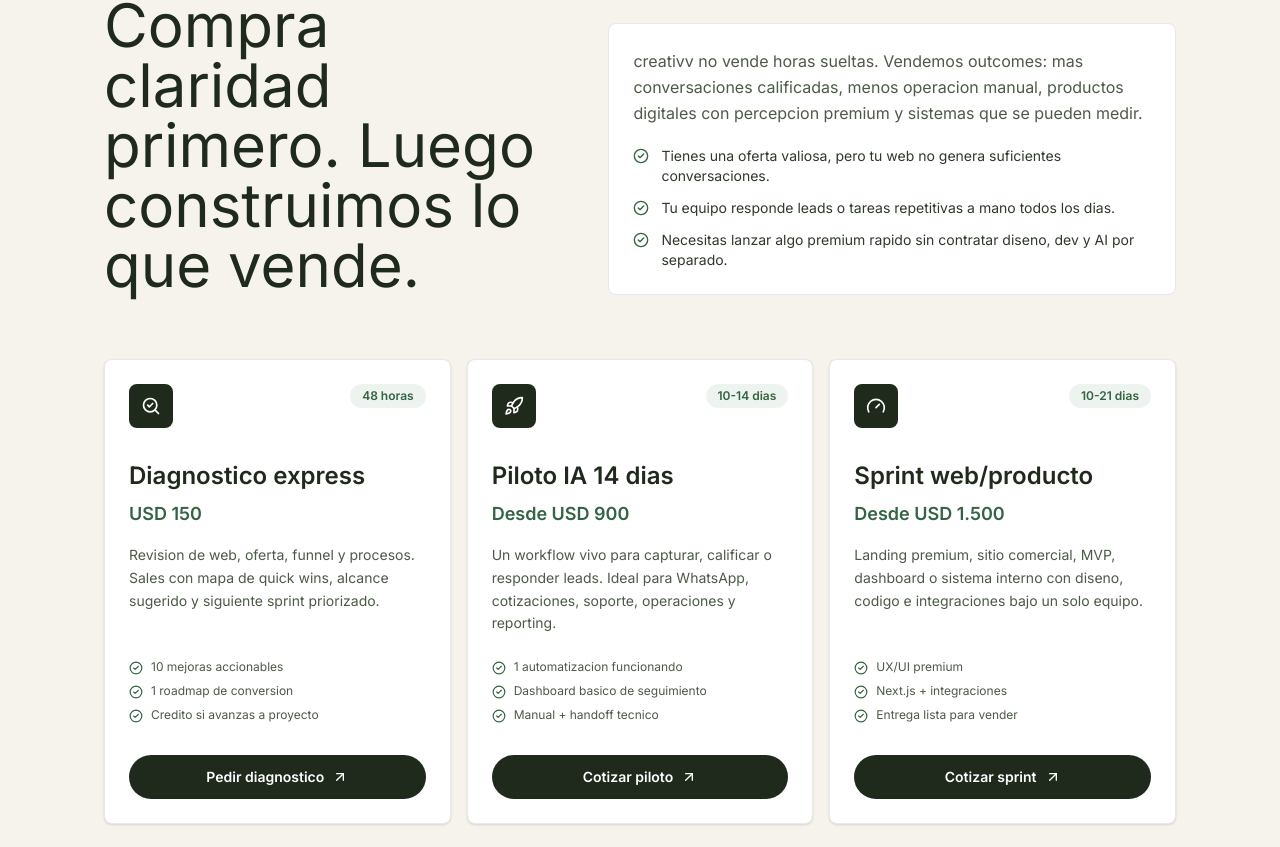
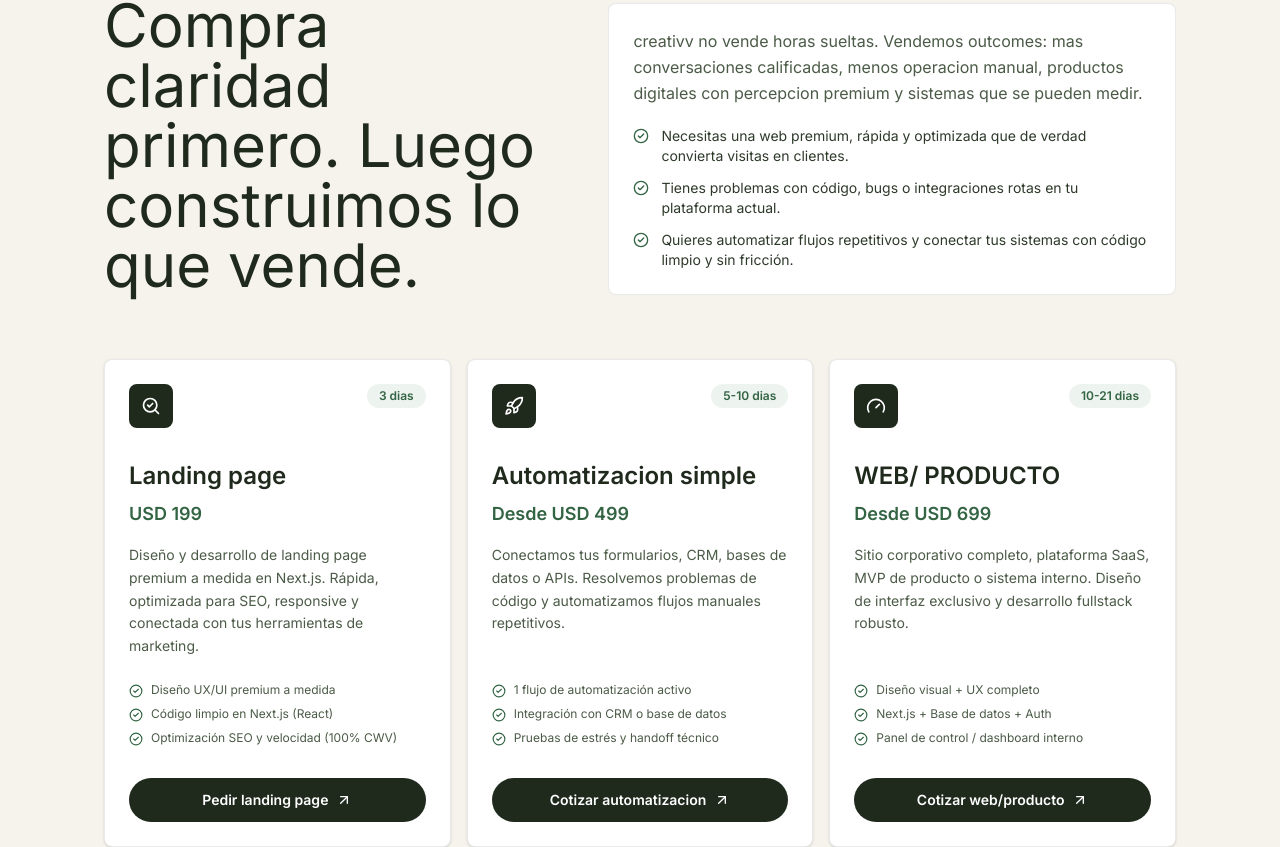
Before and after one commit to adriaavila/creativ3, a Next.js app: page / in a window 1280 px wide. Shown: the part 885-1732 px from the top of the page. Built offline with nearby package versions, Linux system fonts and the light colour scheme; a web font is replaced by a local one.

Commit message:
feat(pricing): update packages & prices to focus on custom webdev and code integrations

```diff
--- a/src/app/clinicas/page.tsx
+++ b/src/app/clinicas/page.tsx
@@ -5,7 +5,7 @@
 export const metadata: Metadata = {
   title: "IA y websites para clinicas",
   description:
-    "Diagnostico express, landing premium y automatizacion WhatsApp para clinicas esteticas, wellness y servicios de salud privada.",
+    "Landings premium, desarrollo web a medida y automatizaciones para clinicas esteticas, wellness y servicios de salud privada.",
 };
 
 export default function ClinicasPage() {
--- a/src/app/cotizar/page.tsx
+++ b/src/app/cotizar/page.tsx
@@ -5,31 +5,31 @@
 
 const OPTIONS = [
   {
-    name: "Diagnostico express",
-    price: "USD 150",
-    bestFor: "Quieres claridad antes de gastar en diseño, desarrollo o IA.",
-    delivery: "48 horas",
-    points: ["Auditoria de oferta, web y funnel", "10 quick wins ordenados por impacto", "Se acredita si avanzas a proyecto"],
+    name: "Landing page",
+    price: "USD 199",
+    bestFor: "Quieres una presencia online premium, rápida y optimizada para convertir.",
+    delivery: "3 dias",
+    points: ["Diseño UX/UI premium a medida", "Código limpio en Next.js (React)", "Optimización SEO y velocidad de carga"],
     message:
-      "Hola, quiero comprar el diagnostico express de creativv. Mi web/proyecto es:",
+      "Hola, quiero cotizar la landing page de USD 199 con creativv. Mi negocio es:",
   },
   {
-    name: "Piloto IA",
-    price: "Desde USD 900",
-    bestFor: "Ya tienes conversaciones o tareas repetitivas que consumen equipo.",
-    delivery: "10-14 dias",
-    points: ["Workflow IA funcionando", "Integracion con WhatsApp, email o CRM", "Medicion diaria de leads, ahorro o respuesta"],
+    name: "Automatizacion simple",
+    price: "Desde USD 499",
+    bestFor: "Quieres ahorrar tiempo conectando tus formularios, CRM, bases de datos o APIs.",
+    delivery: "5-10 dias",
+    points: ["1 flujo de automatización activo", "Integración con CRM o base de datos", "Pruebas de estrés y handoff técnico"],
     message:
-      "Hola, quiero cotizar un piloto IA con creativv. El proceso que quiero automatizar es:",
+      "Hola, quiero cotizar una automatizacion simple con creativv. El proceso que quiero automatizar es:",
   },
   {
-    name: "Sprint web/producto",
-    price: "Desde USD 1.500",
-    bestFor: "Necesitas una presencia o producto que se sienta premium y funcione.",
+    name: "WEB/ PRODUCTO",
+    price: "Desde USD 699",
+    bestFor: "Necesitas una plataforma web custom, SaaS o MVP completo con código escalable.",
     delivery: "10-21 dias",
-    points: ["Direccion visual + UX", "Next.js + integraciones", "Entrega lista para vender, medir u operar"],
+    points: ["Diseño de interfaz UX/UI completo", "Desarrollo frontend/backend en Next.js", "Dashboard o panel de control"],
     message:
-      "Hola, quiero cotizar un sprint web/producto con creativv. Necesito construir:",
+      "Hola, quiero cotizar una web o producto completo con creativv. Necesito construir:",
   },
 ];
 
--- a/src/components/landing/Hero.tsx
+++ b/src/components/landing/Hero.tsx
@@ -21,7 +21,7 @@
 ];
 
 const AUDIT_WHATSAPP_URL = whatsappUrl(
-  "Hola, quiero un diagnostico express con creativv. Mi objetivo es conseguir mas leads, mejorar mi web o automatizar un proceso con IA."
+  "Hola, quiero cotizar un desarrollo web, landing page o automatización con creativv. Mi objetivo es:"
 );
 
 export default function Hero() {
@@ -91,7 +91,7 @@
             href="/cotizar"
             className="ml-2 bg-[#1f2a1d] hover:bg-[#2a3827] text-white text-sm font-medium px-5 py-2.5 rounded-full transition-colors"
           >
-            Pedir diagnostico
+            Pedir presupuesto
           </Link>
         </div>
 
@@ -187,13 +187,13 @@
               <MessageCircle className="w-4 h-4" />
               WhatsApp
             </a>
-            <a
+            <Link
               href="/cotizar"
               onClick={() => setMenuOpen(false)}
               className="mt-2 inline-block text-center bg-[#1f2a1d] hover:bg-[#2a3827] text-white text-sm font-semibold px-5 py-3 rounded-full transition-colors"
             >
-              Pedir diagnostico
-            </a>
+              Pedir presupuesto
+            </Link>
           </div>
         </div>
       </div>
--- a/src/components/landing/OfertaSection.tsx
+++ b/src/components/landing/OfertaSection.tsx
@@ -4,43 +4,43 @@
 const OFFERS = [
   {
     icon: SearchCheck,
-    name: "Diagnostico express",
-    price: "USD 150",
-    timeline: "48 horas",
-    desc: "Revision de web, oferta, funnel y procesos. Sales con mapa de quick wins, alcance sugerido y siguiente sprint priorizado.",
-    outcomes: ["10 mejoras accionables", "1 roadmap de conversion", "Credito si avanzas a proyecto"],
-    cta: "Pedir diagnostico",
+    name: "Landing page",
+    price: "USD 199",
+    timeline: "3 dias",
+    desc: "Diseño y desarrollo de landing page premium a medida en Next.js. Rápida, optimizada para SEO, responsive y conectada con tus herramientas de marketing.",
+    outcomes: ["Diseño UX/UI premium a medida", "Código limpio en Next.js (React)", "Optimización SEO y velocidad (100% CWV)"],
+    cta: "Pedir landing page",
     message:
-      "Hola, quiero comprar el diagnostico express de creativv. Mi web/proyecto es:",
+      "Hola, quiero cotizar la landing page de USD 199 con creativv. Mi negocio es:",
   },
   {
     icon: Rocket,
-    name: "Piloto IA 14 dias",
-    price: "Desde USD 900",
-    timeline: "10-14 dias",
-    desc: "Un workflow vivo para capturar, calificar o responder leads. Ideal para WhatsApp, cotizaciones, soporte, operaciones y reporting.",
-    outcomes: ["1 automatizacion funcionando", "Dashboard basico de seguimiento", "Manual + handoff tecnico"],
-    cta: "Cotizar piloto",
+    name: "Automatizacion simple",
+    price: "Desde USD 499",
+    timeline: "5-10 dias",
+    desc: "Conectamos tus formularios, CRM, bases de datos o APIs. Resolvemos problemas de código y automatizamos flujos manuales repetitivos.",
+    outcomes: ["1 flujo de automatización activo", "Integración con CRM o base de datos", "Pruebas de estrés y handoff técnico"],
+    cta: "Cotizar automatizacion",
     message:
-      "Hola, quiero cotizar un piloto IA de 14 dias con creativv. Proceso que quiero automatizar:",
+      "Hola, quiero cotizar una automatizacion simple con creativv. El proceso que quiero automatizar es:",
   },
   {
     icon: Gauge,
-    name: "Sprint web/producto",
-    price: "Desde USD 1.500",
+    name: "WEB/ PRODUCTO",
+    price: "Desde USD 699",
     timeline: "10-21 dias",
-    desc: "Landing premium, sitio comercial, MVP, dashboard o sistema interno con diseno, codigo e integraciones bajo un solo equipo.",
-    outcomes: ["UX/UI premium", "Next.js + integraciones", "Entrega lista para vender"],
-    cta: "Cotizar sprint",
+    desc: "Sitio corporativo completo, plataforma SaaS, MVP de producto o sistema interno. Diseño de interfaz exclusivo y desarrollo fullstack robusto.",
+    outcomes: ["Diseño visual + UX completo", "Next.js + Base de datos + Auth", "Panel de control / dashboard interno"],
+    cta: "Cotizar web/producto",
     message:
-      "Hola, quiero cotizar un sprint web/producto con creativv. Necesito construir:",
+      "Hola, quiero cotizar una web o producto completo con creativv. Lo que necesito construir es:",
   },
 ];
 
 const QUALIFIERS = [
-  "Tienes una oferta valiosa, pero tu web no genera suficientes conversaciones.",
-  "Tu equipo responde leads o tareas repetitivas a mano todos los dias.",
-  "Necesitas lanzar algo premium rapido sin contratar diseno, dev y AI por separado.",
+  "Necesitas una web premium, rápida y optimizada que de verdad convierta visitas en clientes.",
+  "Tienes problemas con código, bugs o integraciones rotas en tu plataforma actual.",
+  "Quieres automatizar flujos repetitivos y conectar tus sistemas con código limpio y sin fricción.",
 ];
 
 export default function OfertaSection() {
--- a/src/components/sections/SiteHeader.tsx
+++ b/src/components/sections/SiteHeader.tsx
@@ -61,7 +61,7 @@
             href="/cotizar"
             className="ml-2 bg-[#1f2a1d] hover:bg-[#2a3827] text-white text-sm font-medium px-5 py-2.5 rounded-full transition-colors"
           >
-            Pedir diagnostico
+            Pedir presupuesto
           </Link>
         </div>
 
@@ -70,7 +70,7 @@
             href="/cotizar"
             className="hidden sm:inline-flex bg-[#1f2a1d] hover:bg-[#2a3827] text-white text-xs font-medium px-4 py-2 rounded-full transition-colors"
           >
-            Diagnostico
+            Presupuesto
           </Link>
           <button
             type="button"
@@ -102,7 +102,7 @@
               onClick={() => setOpen(false)}
               className="self-start mt-2 bg-[#1f2a1d] hover:bg-[#2a3827] text-white text-sm font-semibold px-5 py-2.5 rounded-full transition-colors"
             >
-              Pedir diagnostico
+              Pedir presupuesto
             </Link>
           </div>
         </div>
--- a/src/lib/contact.ts
+++ b/src/lib/contact.ts
@@ -2,7 +2,7 @@
 export const WHATSAPP_NUMBER = "584220023684";
 
 export const DEFAULT_WHATSAPP_MESSAGE =
-  "Hola, vengo de servicioscreativos.online. Quiero un diagnostico express para ver si creativv puede mejorar mi web, producto o automatizacion con IA.";
+  "Hola, vengo de servicioscreativos.online. Quiero cotizar una landing page, automatización o desarrollo web/producto con creativv.";
 
 export function whatsappUrl(message = DEFAULT_WHATSAPP_MESSAGE) {
   return `https://wa.me/${WHATSAPP_NUMBER}?text=${encodeURIComponent(message)}`;
```
